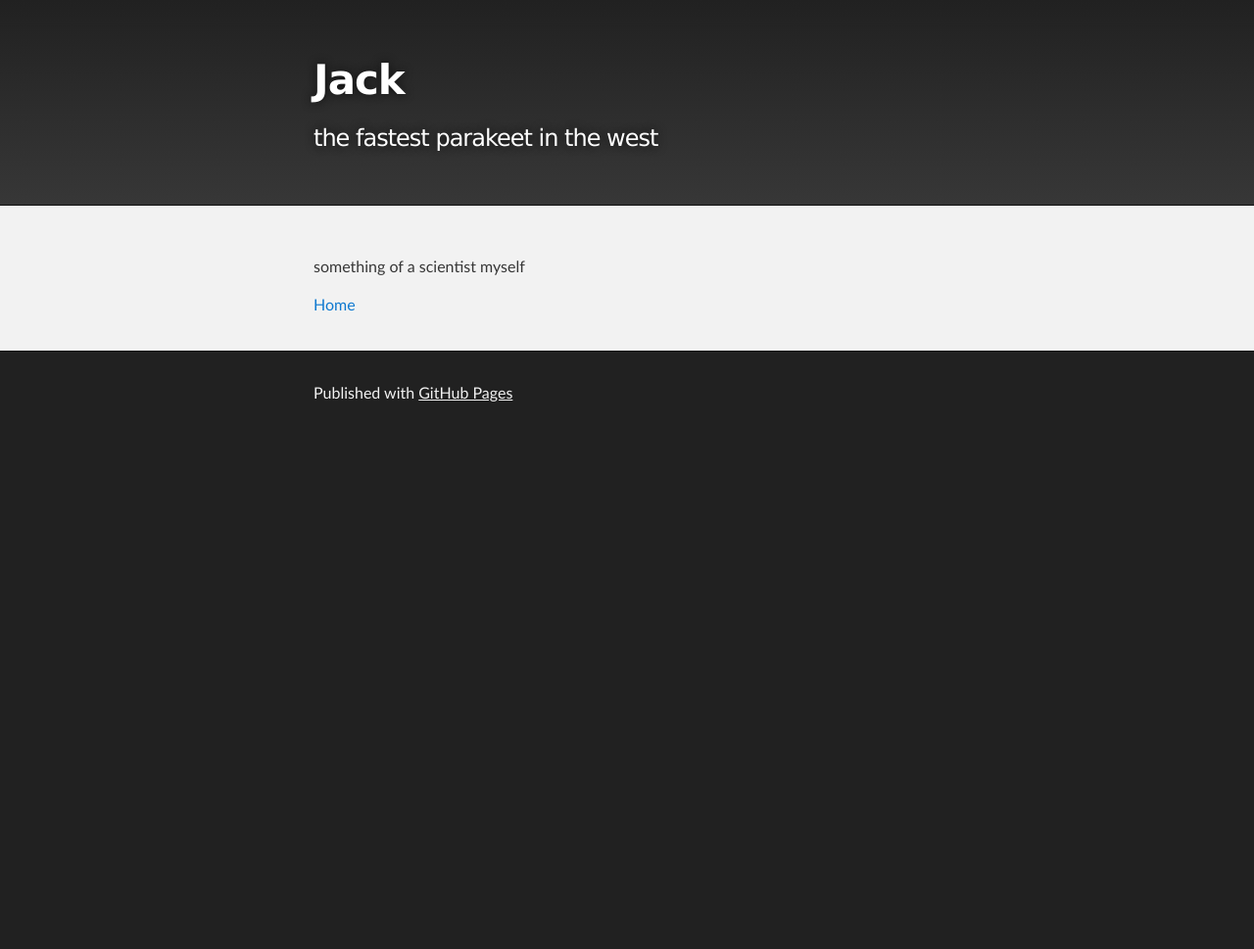
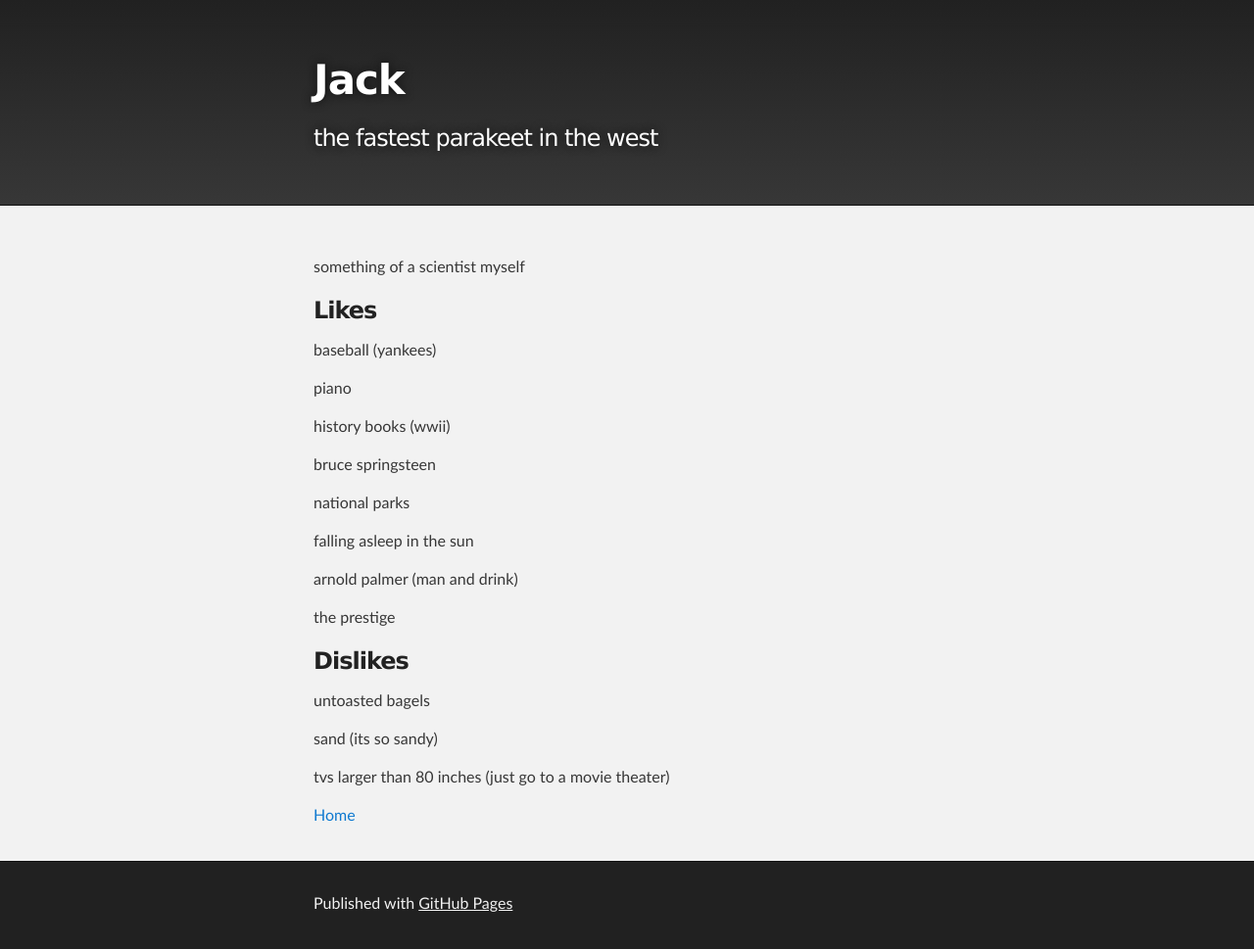
Before and after one commit to jluby127/jluby127.github.io, a Jekyll site: the page built from aboutme.md, in a window 1280 px wide. Shown: the whole page at 98% size. Built offline with Jekyll 4.4.1, drawn with Linux system fonts in a browser that asks for light colours; our own code applies the rules of GitHub Pages for plain Markdown files; before the commit the page ends 900 px from its top, so only the background shows below that.

Commit message:
Update aboutme.md

```diff
--- a/aboutme.md
+++ b/aboutme.md
@@ -1,3 +1,33 @@
 something of a scientist myself
 
+### Likes
+
+baseball (yankees)
+
+piano
+
+history books (wwii)
+
+bruce springsteen
+
+national parks
+
+falling asleep in the sun
+
+arnold palmer (man and drink)
+
+the prestige
+
+### Dislikes
+
+untoasted bagels
+
+sand (its so sandy)
+
+tvs larger than 80 inches (just go to a movie theater)
+
+
+
+
+
 [Home](./)
```
